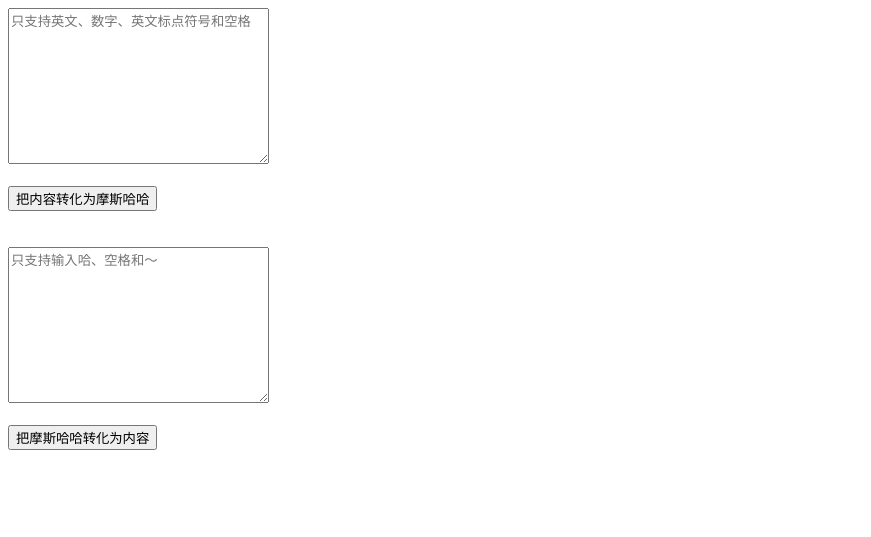
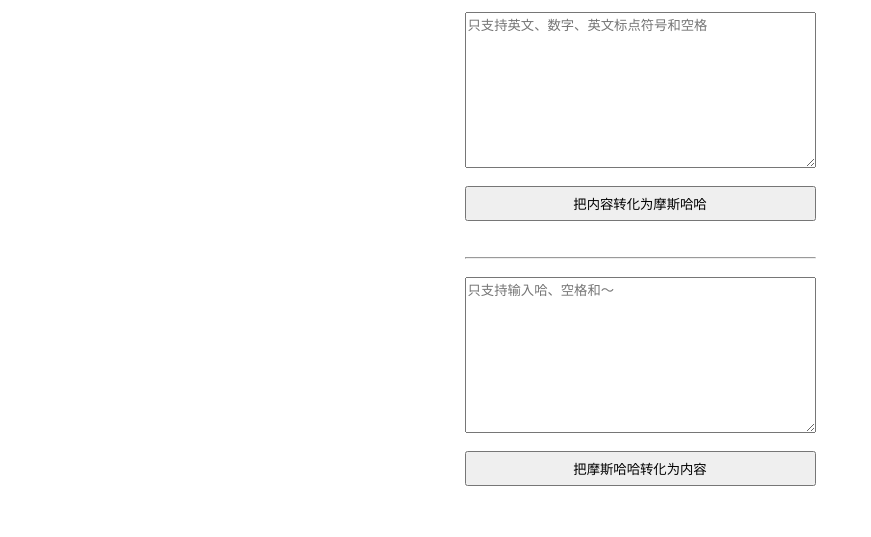
Before and after one commit to hanruto/dodo-haha, a plain HTML site: page index.html in a window 1280 px wide. Shown: the whole page, without its empty margins (0-871 px from the left). Drawn offline with Linux system fonts and the light colour scheme.

Commit message:
Update index.html
哈～～哈～～哈～～ 哈 哈哈～～哈哈 哈～～哈哈～～哈～～ 哈～～ ～ 哈哈～～哈哈～～ 哈～～哈～～哈～～哈～～ 哈～～哈 哈哈～～ 哈哈哈～～ 哈～～

```diff
--- a/index.html
+++ b/index.html
@@ -4,12 +4,44 @@
 <head>
   <meta charset="UTF-8">
   <meta http-equiv="X-UA-Compatible" content="IE=edge">
-  <meta name="viewport" content="width=device-width, initial-scale=1.0">
+  <meta name="viewport" content="initial-scale=1,maximum-scale=3,minimum-scale=1,user-scalable=no">
   <title>Document</title>
-  <script src="./ha.js"></script>
+  <script src=" ./ha.js">
+  </script>
+  <style>
+    * {
+      margin: 0;
+      box-sizing: border-box;
+    }
+
+    textarea {
+      display: block;
+    }
+
+    button {
+      padding: 6px;
+    }
+
+    #container {
+      width: 375px;
+      padding: 12px;
+      margin: 0 auto;
+    }
+
+    #container * {
+      width: 100%;
+    }
+
+    @media screen and (max-width: 768px) {
+      #container {
+        width: 100%;
+      }
+    }
+  </style>
 </head>
 
 <body>
+  <div id="container">
     <textarea id="textarea" placeholder="只支持英文、数字、英文标点符号和空格" name="" id="" cols="30" rows="10"></textarea>
     <div></div>
     <br>
@@ -17,7 +49,8 @@
     <br>
     <div id="result"></div>
     <br>
-
+    <hr>
+    <br>
     <textarea id="haTextarea" placeholder="只支持输入哈、空格和～" name="" id="" cols="30" rows="10"></textarea>
     <div></div>
     <br>
@@ -25,6 +58,8 @@
     <br>
     <div id="haResult"></div>
     <br>
+  </div>
+
 </body>
 
 <script>
```
Lines whose indentation alone changed are shown as unchanged.
